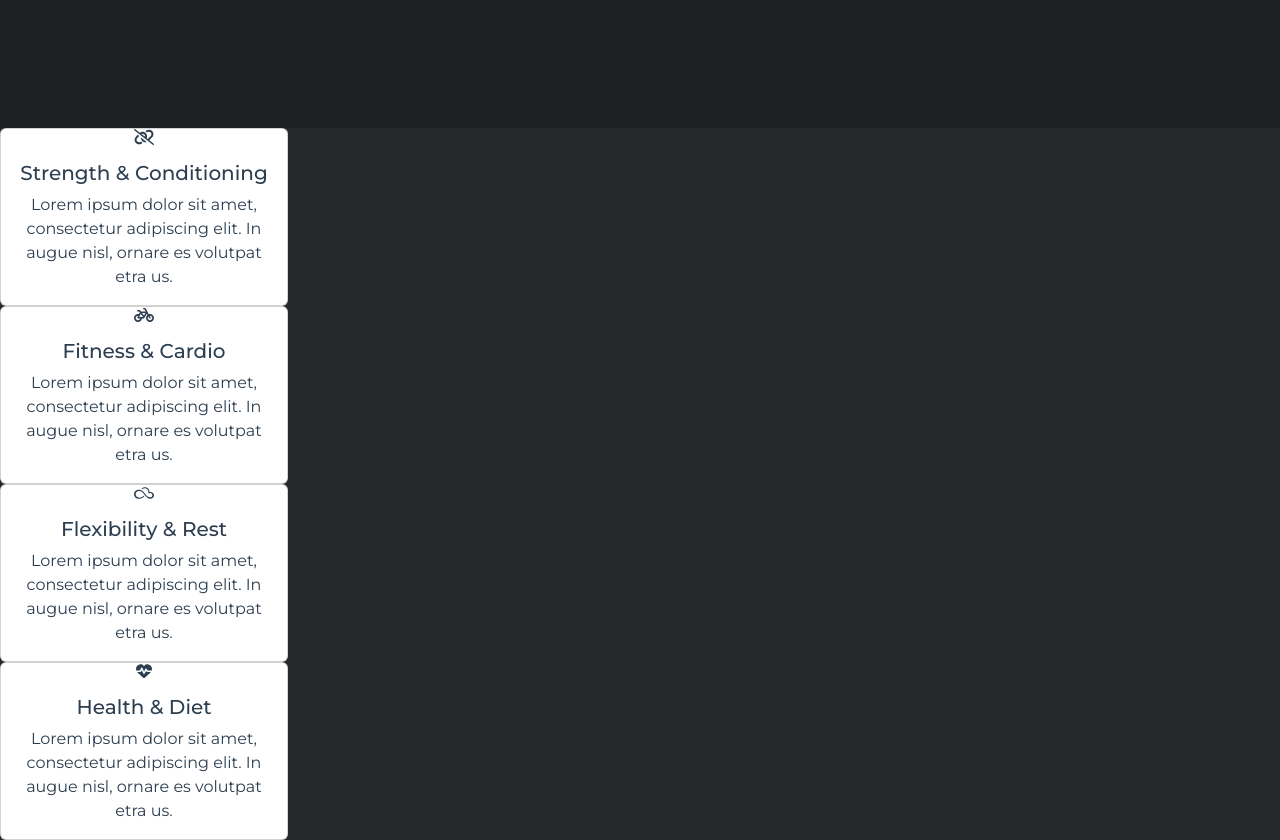
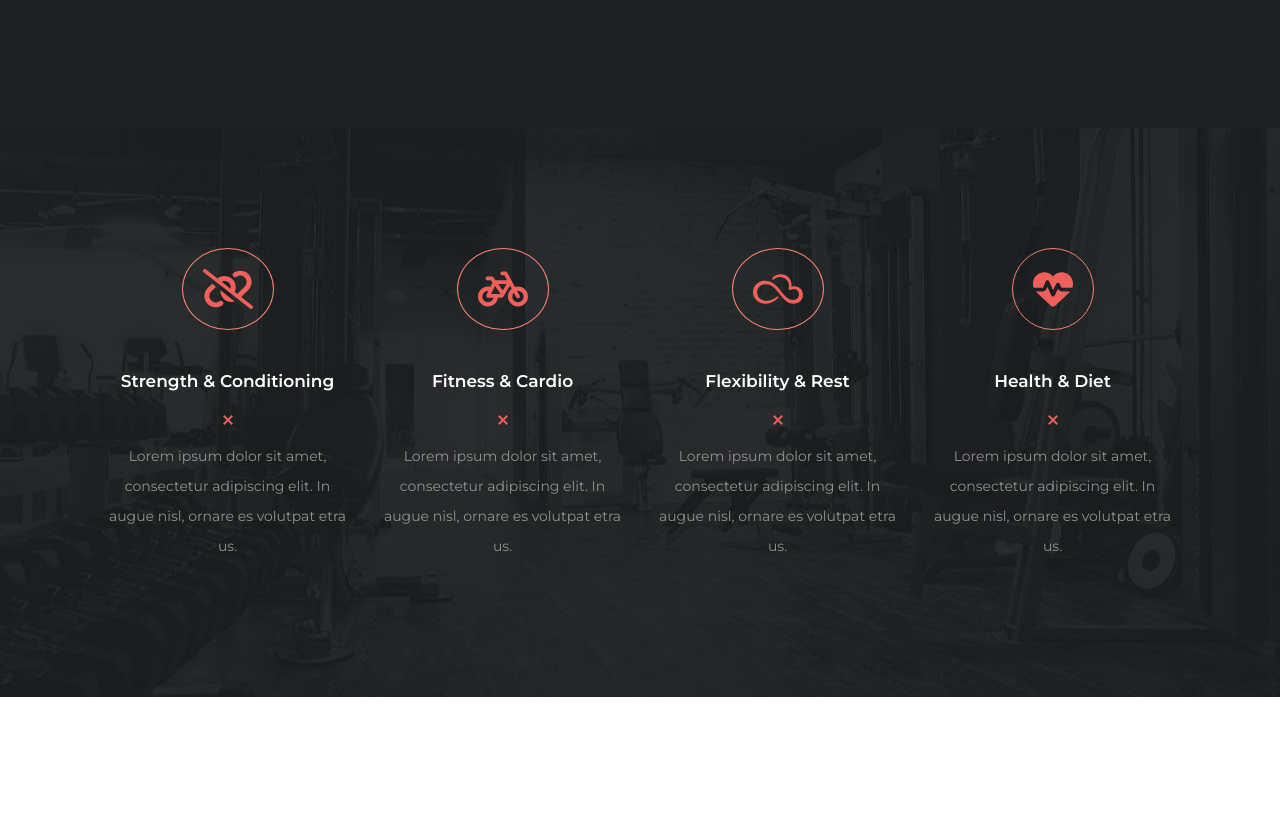
Before and after one commit to Lucaponz91/proj-html-vuejs, a Vue app: page / in a window 1280 px wide. Shown: the part 1902-2742 px from the top of the page. After the commit the page ends 2599 px from the top, so only its background shows below. Built offline with nearby package versions, Linux system fonts and the light colour scheme.

Commit message:
services_section completed

```diff
--- a/src/components/sections/ServicesSection.vue
+++ b/src/components/sections/ServicesSection.vue
@@ -1,18 +1,21 @@
 <template>
   <section class="services_section">
+    <div class="d-flex services_container flex-row justify-content-between">
       <div
-      class="card"
+        class="card services_card"
         style="width: 18rem"
         v-for="service in services"
         :key="service.name"
       >
-      <div class="icon"></div>
-      <font-awesome-icon :icon="service.image" />
+        <div class="icon">
+        <font-awesome-icon :icon="service.image" class="faw_icon" /></div>
         <div class="card-body">
-        <h5 class="card-title">{{ service.name }}</h5>
+          <h5 class="card-title service_name">{{ service.name }}</h5>
+          <img class="text_divider" :src="service.divider" alt="divider" />
           <p class="card-text">
             {{ service.text }}
           </p>
+        </div>
       </div>
     </div>
   </section>
@@ -26,25 +29,25 @@ export default {
         {
           name: "Strength & Conditioning",
           image: ["fas", "link-slash"],
-          divider: "../../assets/images/divider-x-red.png",
+          divider: require("../../assets/images/divider-x-red.png"),
           text: "Lorem ipsum dolor sit amet, consectetur adipiscing elit. In augue nisl, ornare es volutpat etra us.",
         },
         {
           name: "Fitness & Cardio",
           image: ["fas", "bicycle"],
-          divider: "../../assets/images/divider-x-red.png",
+          divider: require("../../assets/images/divider-x-red.png"),
           text: "Lorem ipsum dolor sit amet, consectetur adipiscing elit. In augue nisl, ornare es volutpat etra us.",
         },
         {
           name: "Flexibility & Rest",
           image: ["fab", "skyatlas"],
-          divider: "../../assets/images/divider-x-red.png",
+          divider: require("../../assets/images/divider-x-red.png"),
           text: "Lorem ipsum dolor sit amet, consectetur adipiscing elit. In augue nisl, ornare es volutpat etra us.",
         },
         {
           name: "Health & Diet",
           image: ["fas", "heart-pulse"],
-          divider: "../../assets/images/divider-x-red.png",
+          divider: require("../../assets/images/divider-x-red.png"),
           text: "Lorem ipsum dolor sit amet, consectetur adipiscing elit. In augue nisl, ornare es volutpat etra us.",
         },
       ],
@@ -54,7 +57,42 @@ export default {
 </script>
 
 <style lang="scss" scoped>
+.services_section {
+  background-image: url(../../assets/images/gym_bkgd_bw-compressor.jpg);
+  background-position: center center;
+  background-repeat: no-repeat;
+}
+.service_name {
+  margin-top: 20px;
+  font-size: 17px;
+  font-weight: 600;
+  color: white;
+}
+.services_card {
+  background-color: rgba(245, 245, 245, 0);
+  color: #ee6059;
+  margin-top: 120px;
+  margin-bottom: 120px;
+  border: none;
+}
+.faw_icon {
+  height: 40px;
+  padding: 20px;
+  border: 1px solid salmon;
+  border-radius: 50%;
+}
+.text_divider{
+  padding-top: 15px;
+  padding-bottom: 15px;
+}
 .card-text {
+  line-height: 30px;
+  font-size: 14px;
+  color: rgb(145, 145, 145);
   // background-image: url(../../assets/images/divider-x-red.png);
 }
+.services_container{
+  width: 1100px;
+  margin: auto;
+}
 </style>
--- a/src/components/sections/SignupSection.vue
+++ b/src/components/sections/SignupSection.vue
@@ -1,7 +1,11 @@
 <template>
   <section class="signup_section">
+    <div class="signup_container">
       <div class="container d-flex flex-row justify-content-between">
-      <img src="../../assets/images/home_img-compressor.jpg" alt="signupimg" />
+        <img
+          src="../../assets/images/home_img-compressor.jpg"
+          alt="signupimg"
+        />
         <div class="signup_forms">
           <h3>Sign Up For A Free Training Session!</h3>
           <form class="d-flex flex-column align-items-start form_container">
@@ -25,7 +29,8 @@
               />
             </div>
           </form>
-        <button type="submit" class=" btn_submit">START NOW!</button>
+          <button type="submit" class="btn_submit">START NOW!</button>
+        </div>
       </div>
     </div>
   </section>
@@ -36,6 +41,10 @@ export default {};
 </script>
 
 <style lang="scss" scoped>
+  .signup_container{
+    width: 1100px;
+    margin: auto;
+  }
 .signup_section {
   padding-top: 130px;
   padding-bottom: 130px;
```
Lines whose indentation alone changed are shown as unchanged.
